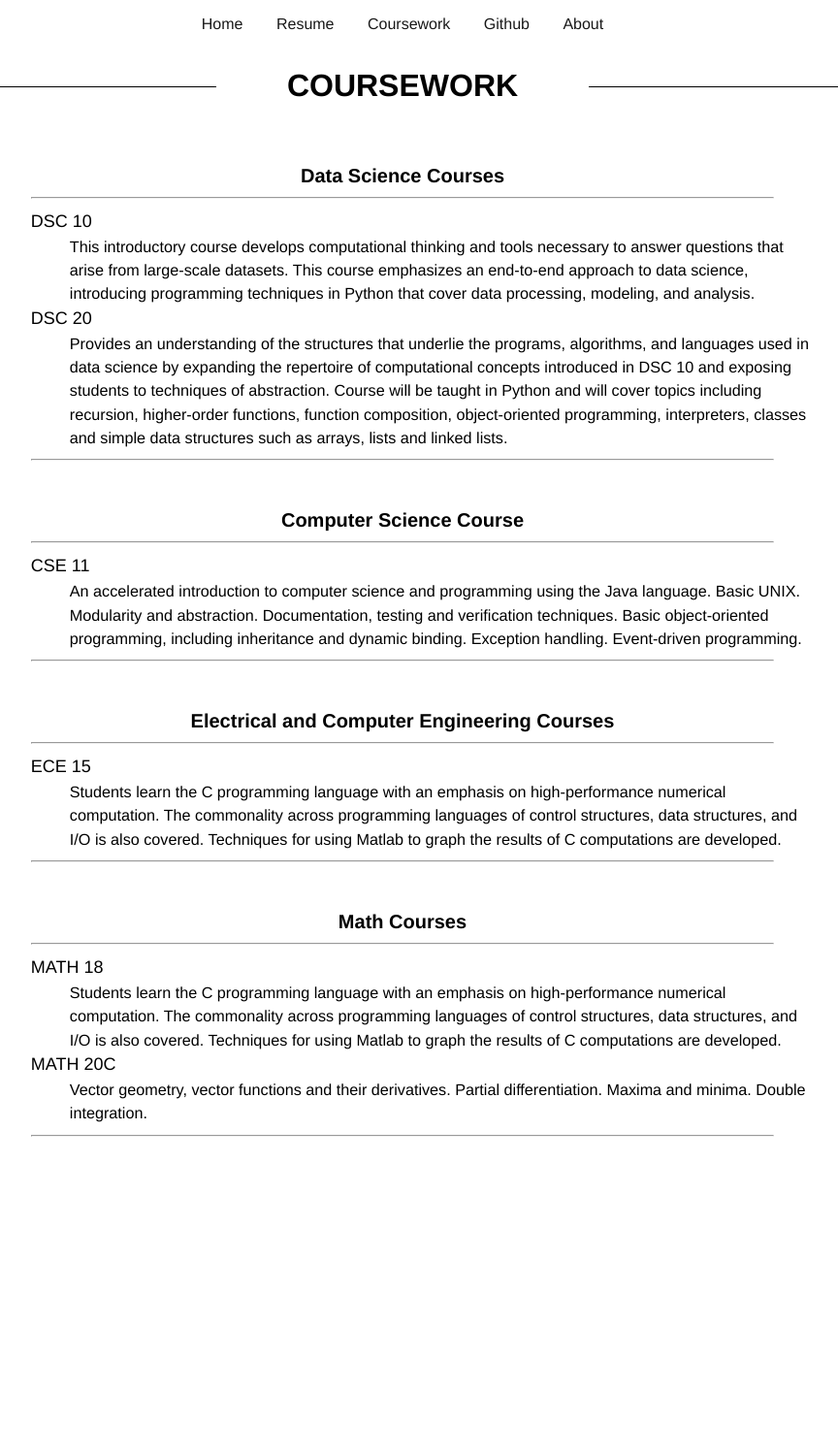
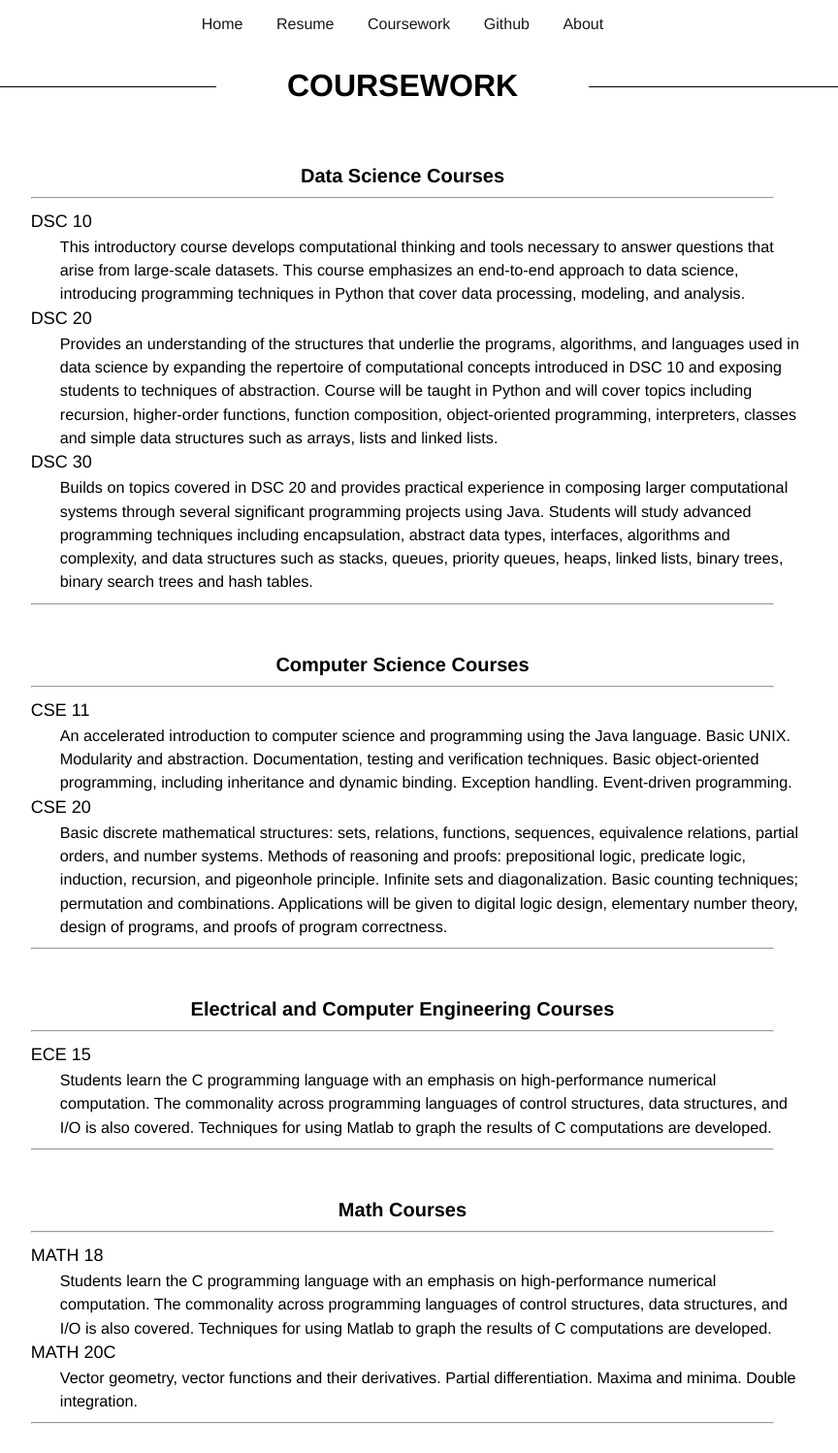
Before and after one commit to declansullivan/static-html-site, a Jekyll site: the page built from coursework/index.html, in a window 1280 px wide. Shown: the whole page at 97% size, without its empty margins (225-1089 px from the left). Built offline with Jekyll 4.4.1, drawn with Linux system fonts in a browser that asks for light colours; before the commit the page ends 1202 px from its top, so only the background shows below that.

Commit message:
Updated coursework

```diff
--- a/coursework/index.html
+++ b/coursework/index.html
@@ -40,13 +40,24 @@ tab_title: Coursework
         </li>
       </ul></span>
 
+      <li>DSC 30</li>
+      <span class="hide"><ul>
+        <li>
+            Builds on topics covered in DSC 20 and provides practical experience in composing larger computational systems
+            through several significant programming projects using Java.  Students will study advanced programming
+            techniques including encapsulation, abstract data types, interfaces, algorithms and complexity, and data
+            structures such as stacks, queues, priority queues, heaps, linked lists, binary trees, binary search trees
+            and hash tables.
+        </li>
+      </ul></span>
+
     </ul>
   </div>
   <hr>
 </div>
 
 <div class="category">
-  Computer Science Course
+  Computer Science Courses
   <hr>
   <div class="list">
     <ul>
@@ -57,6 +68,17 @@ tab_title: Coursework
           An accelerated introduction to computer science and programming using the Java language. Basic UNIX.
           Modularity and abstraction. Documentation, testing and verification techniques. Basic object-oriented
           programming, including inheritance and dynamic binding. Exception handling. Event-driven programming.
+        </li>
+      </ul></span>
+
+      <li>CSE 20</li>
+      <span class="hide"><ul>
+        <li>
+            Basic discrete mathematical structures: sets, relations, functions, sequences, equivalence relations,
+            partial orders, and number systems. Methods of reasoning and proofs: prepositional logic, predicate logic,
+            induction, recursion, and pigeonhole principle. Infinite sets and diagonalization. Basic counting techniques;
+            permutation and combinations. Applications will be given to digital logic design, elementary number theory,
+            design of programs, and proofs of program correctness.
         </li>
       </ul></span>
 
--- a/css/main.css
+++ b/css/main.css
@@ -117,8 +117,7 @@ body {
 
 .list ul span {
   position: relative;
-  left: 40px;
-  right: 20px;
+  left: 30px;
 }
 
 /* About CSS */
```
